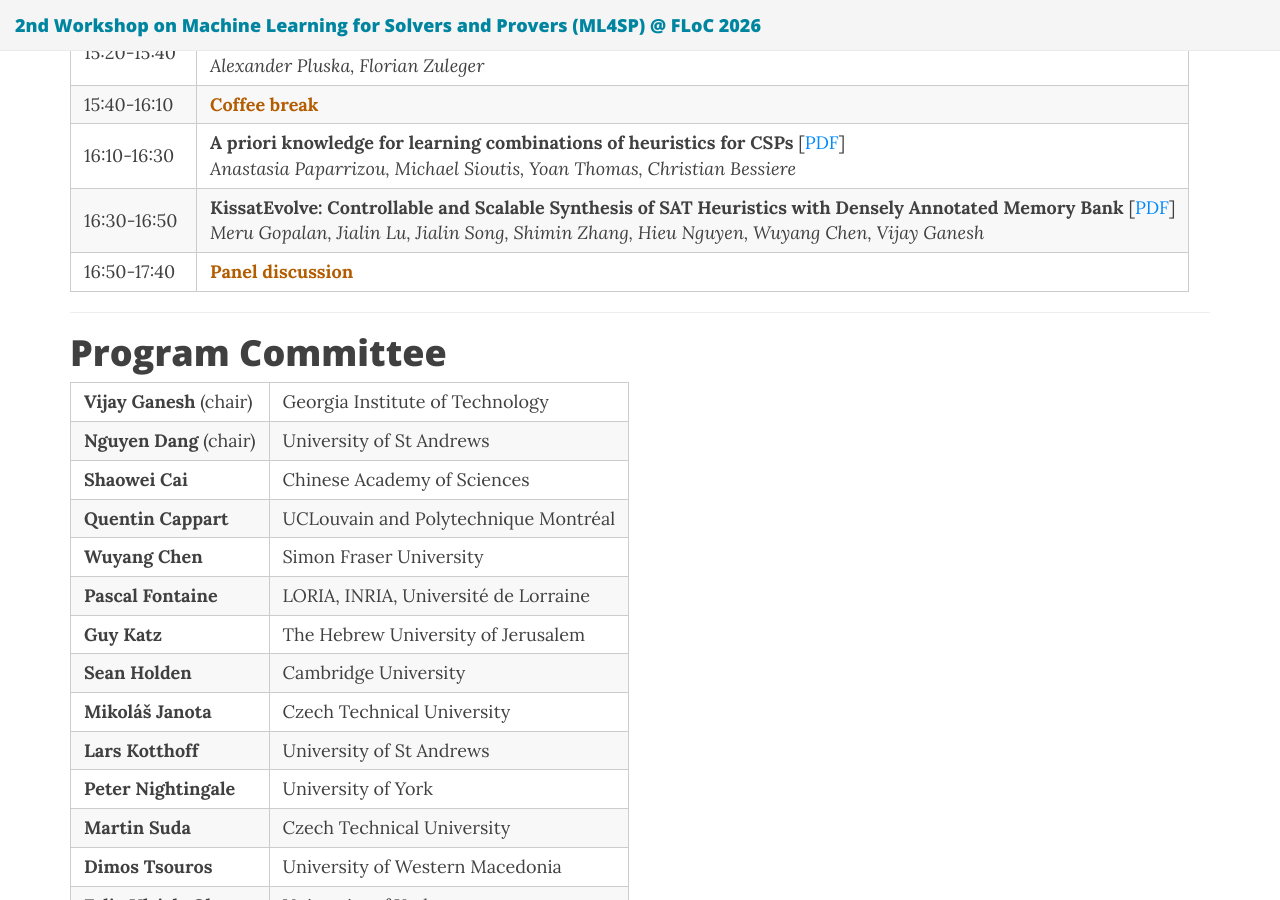
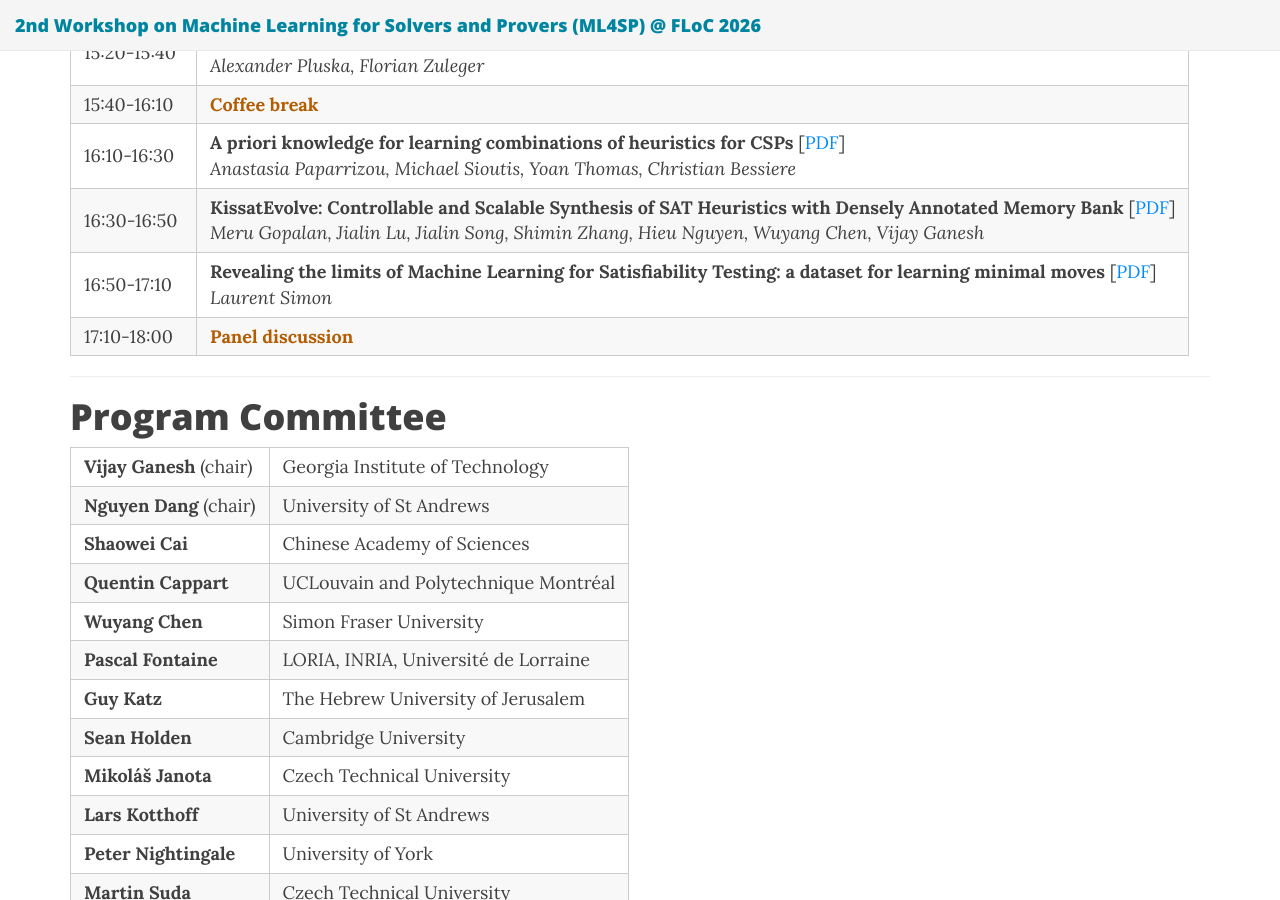
Before and after one commit to ml4sp/ml4sp.github.io, a Jekyll site: the page built from index.md, in a window 1280 px wide and 900 px high, scrolled down 3953 px. Built offline with Jekyll 4.4.1, drawn with Linux system fonts in a browser that asks for light colours; nearby versions of some CDN libraries.

Commit message:
update schedule

```diff
--- a/index.md
+++ b/index.md
@@ -202,7 +202,8 @@ We'll highlight recent work in decision-focussed ML training over combinatorial
 | 15:40-16:10 | <span style="color:#b35c00;">**Coffee break**</span> |
 | 16:10-16:30 | **A priori knowledge for learning combinations of heuristics for CSPs** [[PDF]({{ site.baseurl }}/papers/2026/paper8.pdf)]<br>*Anastasia Paparrizou, Michael Sioutis, Yoan Thomas, Christian Bessiere* |
 | 16:30-16:50 | **KissatEvolve: Controllable and Scalable Synthesis of SAT Heuristics with Densely Annotated Memory Bank** [[PDF]({{ site.baseurl }}/papers/2026/paper10.pdf)]<br>*Meru Gopalan, Jialin Lu, Jialin Song, Shimin Zhang, Hieu Nguyen, Wuyang Chen, Vijay Ganesh* |
-| 16:50-17:40 | <span style="color:#b35c00;">**Panel discussion**</span> |
+| 16:50-17:10 | **Revealing the limits of Machine Learning for Satisfiability Testing: a dataset for learning minimal moves** [[PDF]({{ site.baseurl }}/papers/2026/paper2.pdf)]<br>*Laurent Simon* |
+| 17:10-18:00 | <span style="color:#b35c00;">**Panel discussion**</span> |
 
 <!-- | Time | Event | Speaker |
 |------|-------|---------|
```
